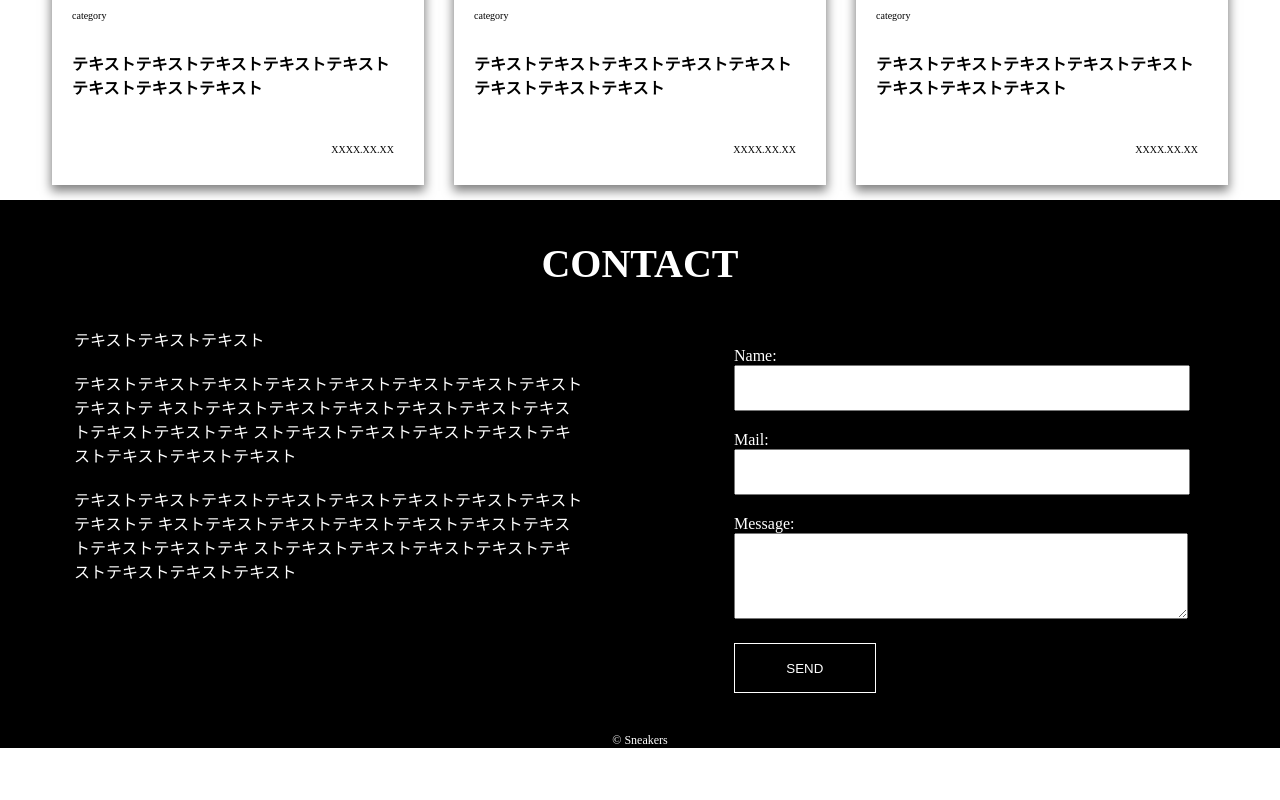
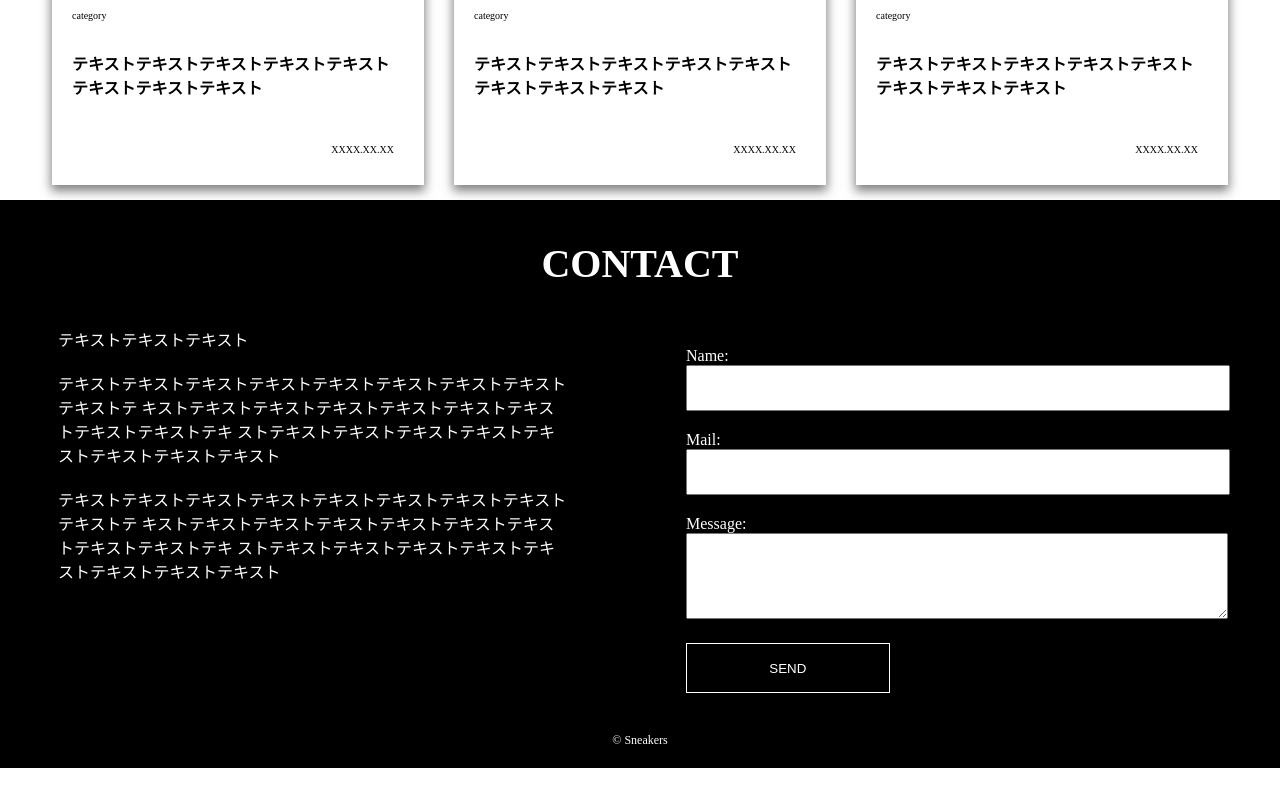
Before and after one commit to kento-777/sneakers, a plain HTML site: page HTML/index.html in a window 1280 px wide. Shown: the part 2472-3272 px from the top of the page. After the commit the page ends 3240 px from the top, so only its background shows below. Drawn offline with nearby package versions, Linux system fonts and the light colour scheme.

Commit message:
修正版

```diff
--- a/SASS/parts/base/_footer.scss
+++ b/SASS/parts/base/_footer.scss
@@ -1,5 +1,5 @@
 footer {
-  height: 600px;
+
 }
 
 .footer {
@@ -33,19 +33,19 @@ footer {
   }
 
   &__contact {
-    width: 40%;
+    width: 45%;
     p {
       margin: 0;
       padding-top: 20px;
     }
     input {
-      width: 95%;
+      width: 100%;
       height: 40px;
     }
   }
   &__contact-message {
     textarea {
-      width: 95%;
+      width: 100%;
       height: 80px;
     }
   }
@@ -55,7 +55,7 @@ footer {
 
   &__submit-btn {
     margin-top: 20px;
-    width: 30%;
+    width: 38%;
     height: 50px;
     color: #fff;
     background-color: #000;
@@ -65,6 +65,7 @@ footer {
 
   &__right {
     font-size: 12px;
+    padding-bottom: 20px;
     padding-top: 20px;
 
   }
```
Also changed, not shown: CSS/style.css, 1 other file.
